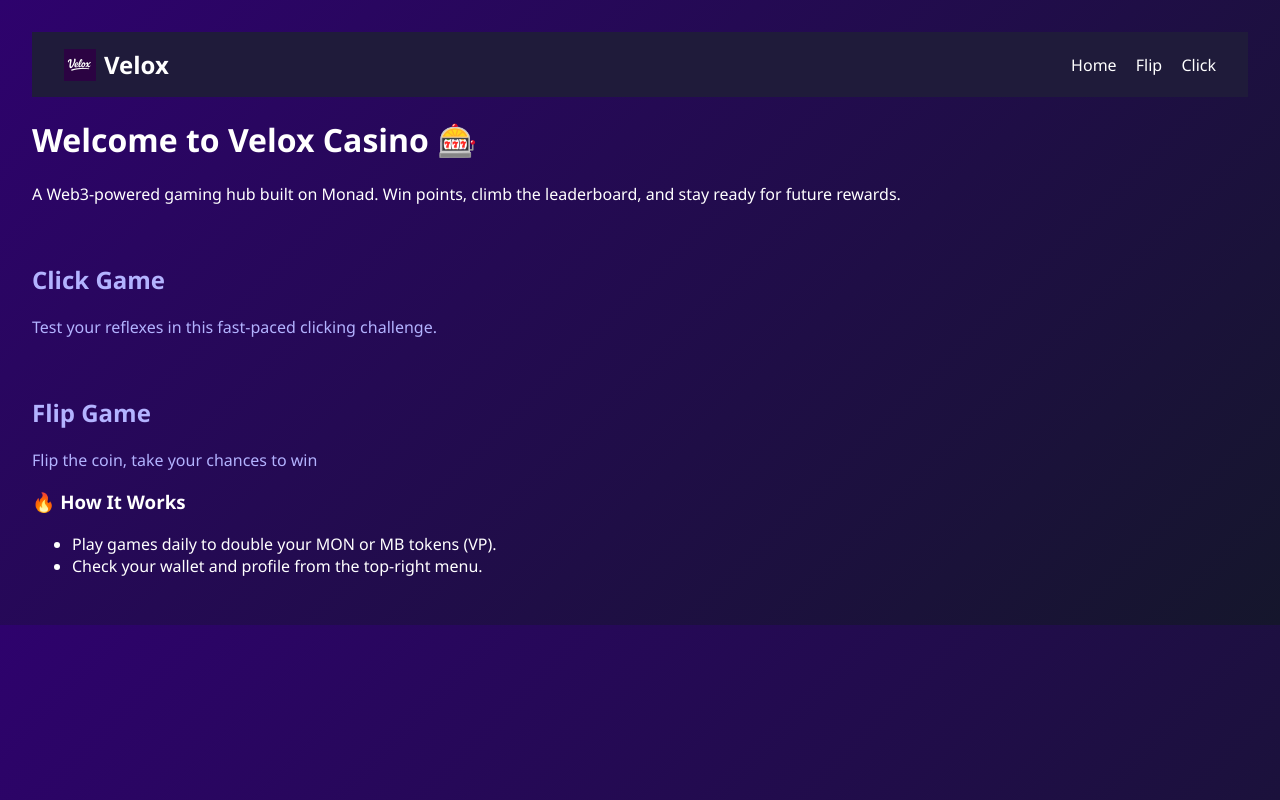
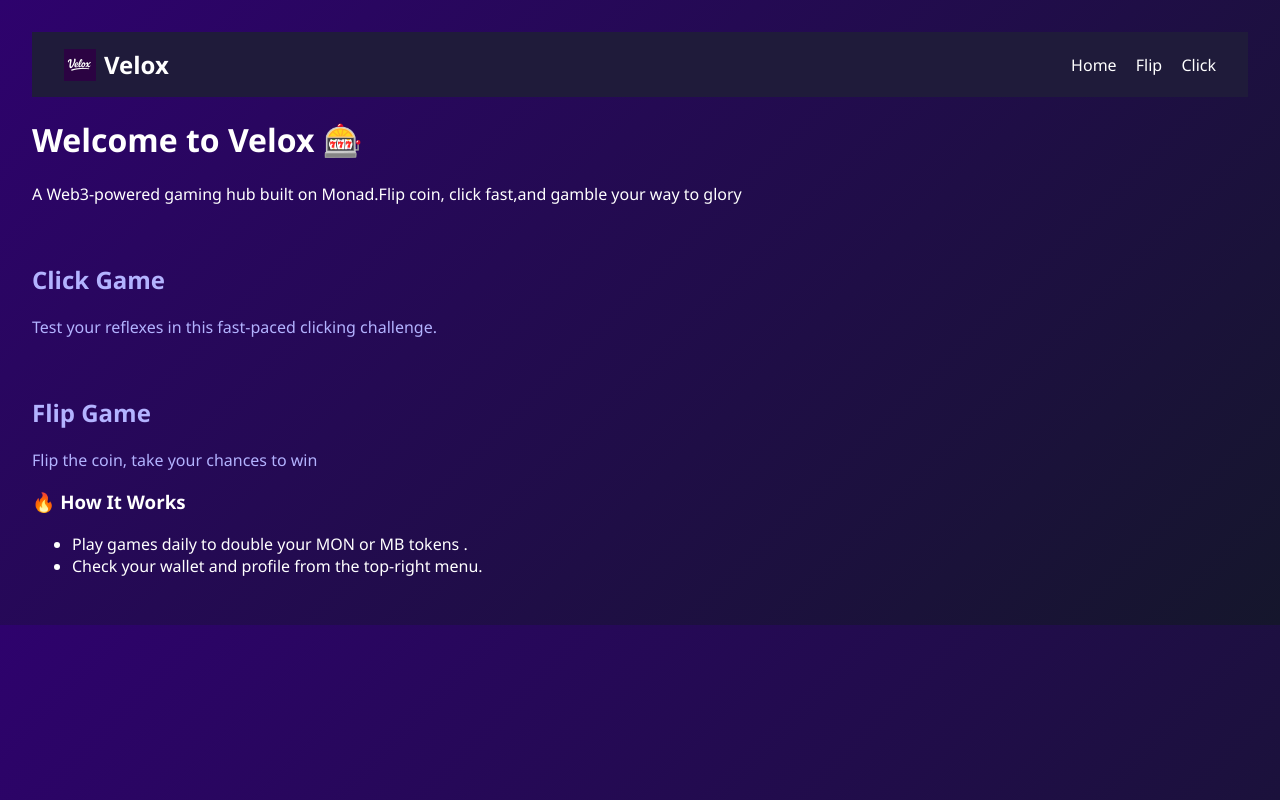
Before and after one commit to cryptomb9/velox-casino, a Next.js app: page / in a window 1280 px wide. Built offline with nearby package versions, Linux system fonts and the light colour scheme.

Commit message:
edit description

```diff
--- a/pages/index.js
+++ b/pages/index.js
@@ -4,8 +4,8 @@ import Layout from "../components/layout";
 export default function Home() {
   return (
     <Layout>
-      <h1 className="text-4xl font-bold mb-4">Welcome to Velox Casino 🎰</h1>
-      <p className="text-lg mb-6">A Web3-powered gaming hub built on Monad. Win points, climb the leaderboard, and stay ready for future rewards.</p>
+      <h1 className="text-4xl font-bold mb-4">Welcome to Velox 🎰</h1>
+      <p className="text-lg mb-6">A Web3-powered gaming hub built on Monad.Flip coin, click fast,and gamble your way to glory</p>
 
       <div className="grid grid-cols-1 sm:grid-cols-2 lg:grid-cols-3 gap-4 mb-10">
         <a href="/click" className="bg-white text-black p-6 rounded-2xl shadow hover:scale-105 transition">
@@ -21,7 +21,7 @@ export default function Home() {
       <section className="bg-black bg-opacity-40 p-6 rounded-xl text-white">
         <h3 className="text-2xl font-semibold mb-2">🔥 How It Works</h3>
         <ul className="list-disc pl-5 space-y-2">
-          <li>Play games daily to double your MON or MB tokens (VP).</li>
+          <li>Play games daily to double your MON or MB tokens .</li>
           <li>Check your wallet and profile from the top-right menu.</li>
         </ul>
       </section>
```
